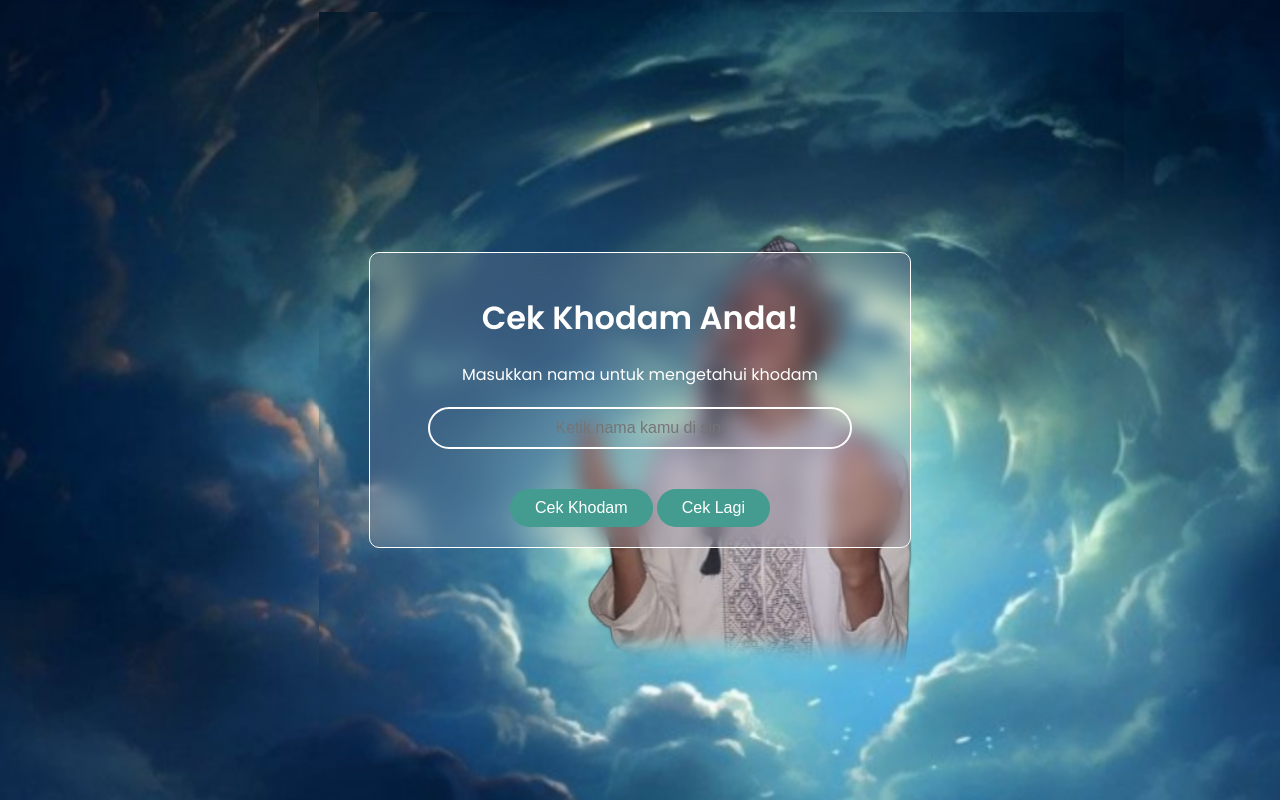
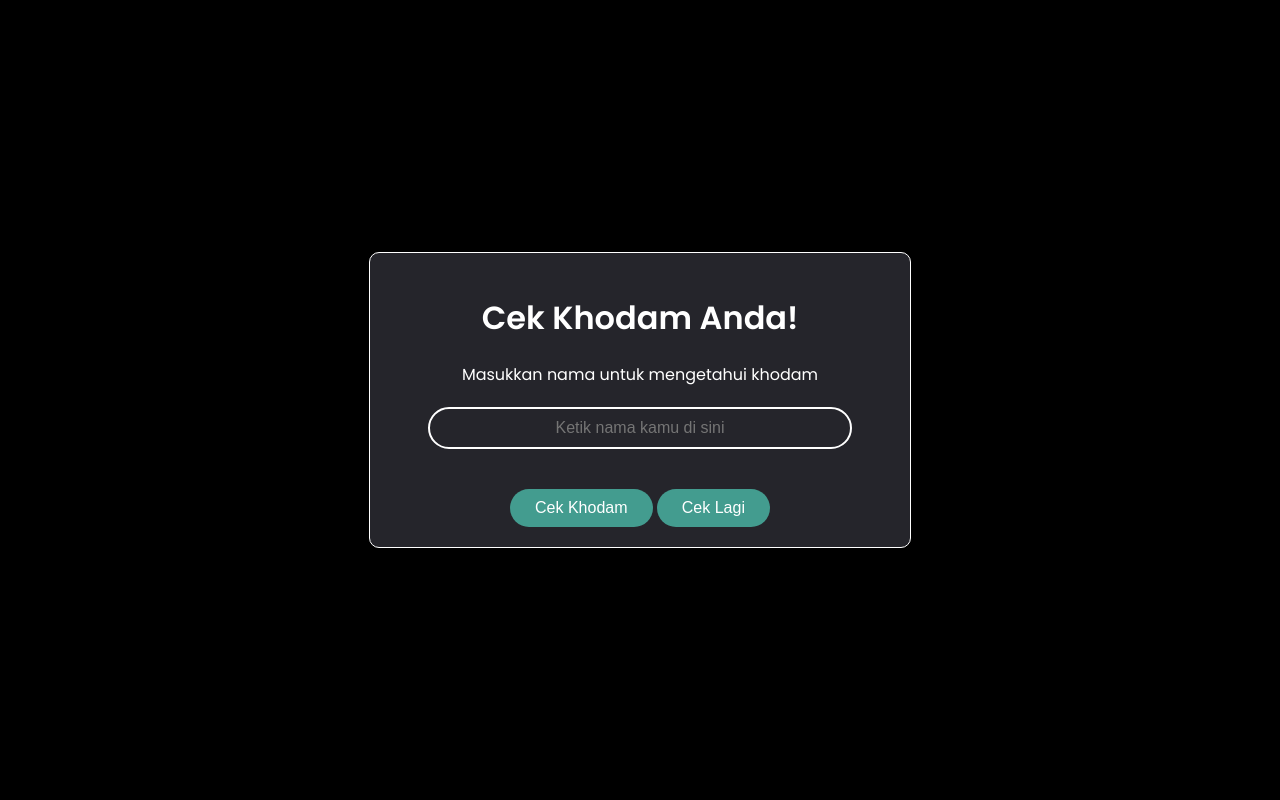
Before and after one commit to panbotsjsj/cek_Khodam, a plain HTML site: page index.html in a window 1280 px wide. Drawn offline with Linux system fonts and the light colour scheme; some packages are replaced by stand-ins of ours; a script that the page names is missing.

Commit message:
Update style.css

```diff
--- a/style.css
+++ b/style.css
@@ -1,5 +1,5 @@
 body {
-    background-image: url('bg.jpg');
+    background: black;
     font-family: "Poppins", sans-serif; /* Font modern Poppins */
     display: flex;
     flex-direction: column;
```
